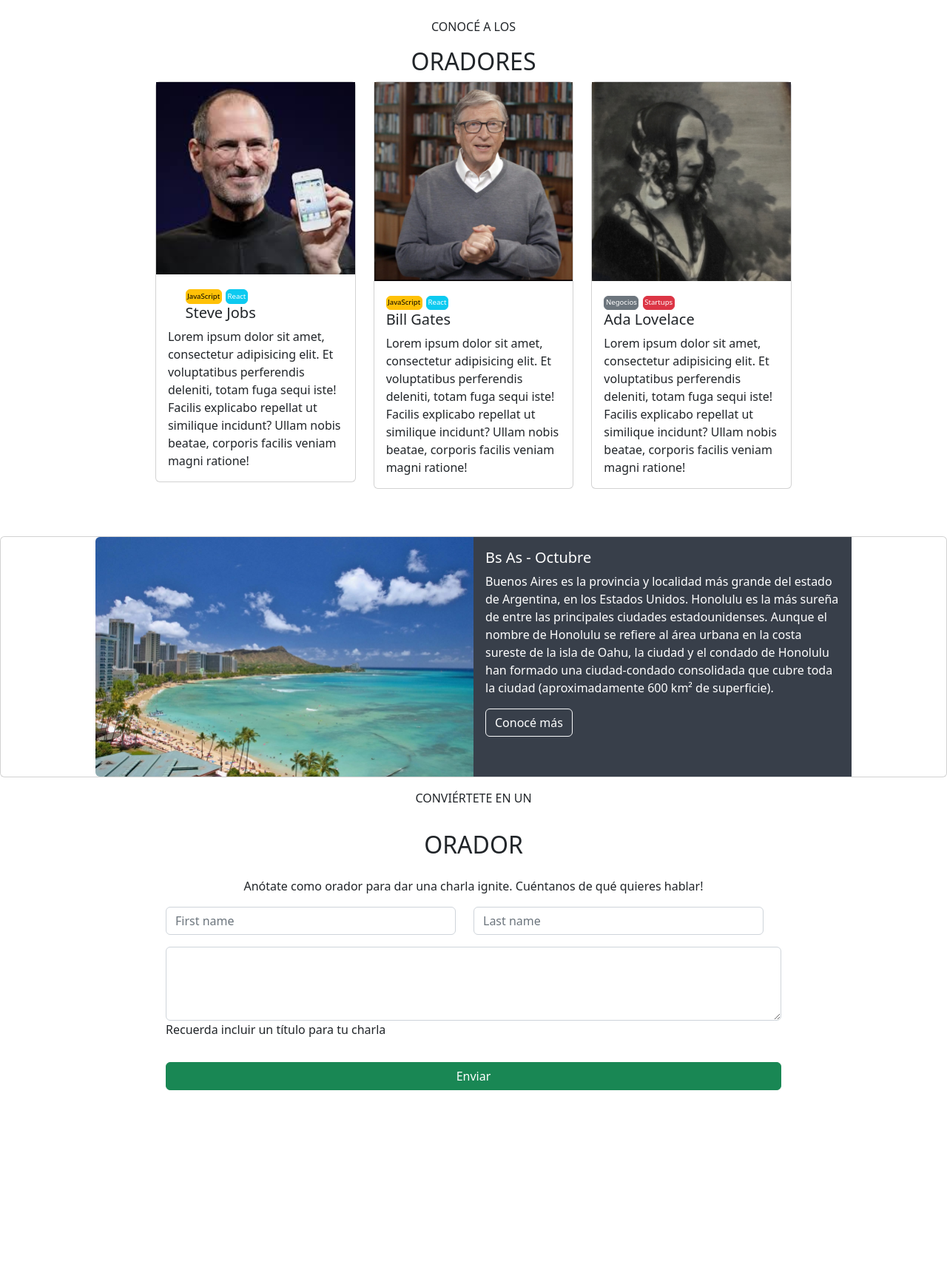
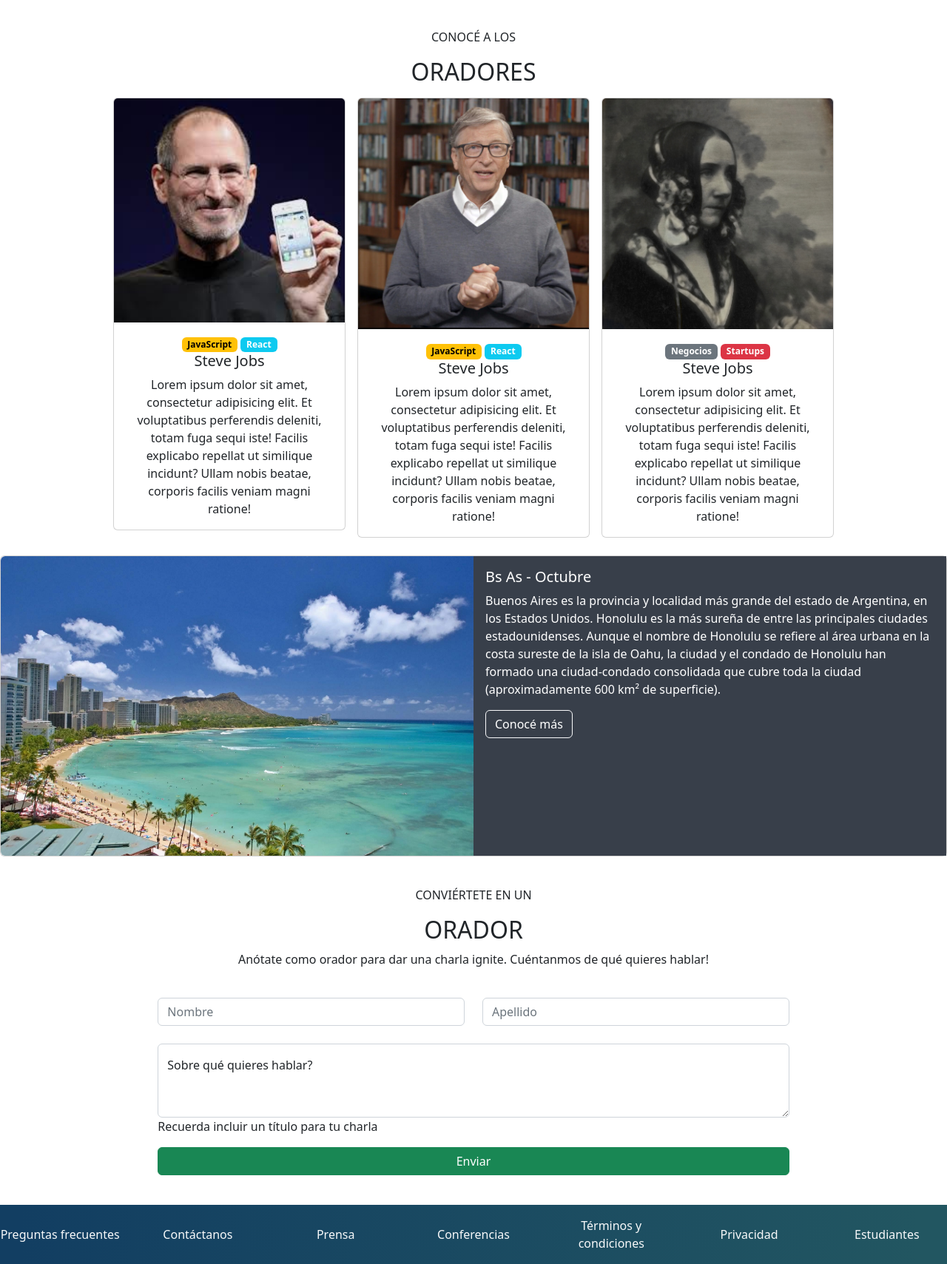
Before and after one commit to XiaoWS1/MiTP2, a plain HTML site: page index.html in a window 1280 px wide. Shown: the part 1065-2774 px from the top of the page at 74% size. Before the commit the page ends 2539 px from the top, so only its background shows below. Drawn offline with nearby package versions, Linux system fonts and the light colour scheme.

Commit message:
Add files via upload

```diff
--- a/index.html
+++ b/index.html
@@ -8,8 +8,9 @@
 </head>
 <body>
     <script src="https://cdn.jsdelivr.net/npm/bootstrap@5.2.3/dist/js/bootstrap.bundle.min.js" integrity="sha384-kenU1KFdBIe4zVF0s0G1M5b4hcpxyD9F7jL+jjXkk+Q2h455rYXK/7HAuoJl+0I4" crossorigin="anonymous"></script>
+    <link rel="stylesheet" href="style.css">
     <!--Mi Navbar-->
-    <nav class="navbar navbar-expand-lg navbar-dark" style="background-color: #383F4A ;">
+    <nav class="navbar navbar-expand-lg navbar-dark mx-auto" style="background-color: #383F4A;">
         <div class="container-fluid">
           <a class="navbar-brand" href="#">
             <img src="Images/codoacodo.png" alt="Logo" width="50" height="36" class="d-inline-block align-text-top">
@@ -24,16 +25,16 @@
                 <a class="nav-link active" aria-current="page" href="#">La conferencia</a>
               </li>
               <li class="nav-item">
-                <a class="nav-link" href="#">Los oradores</a>
+                <a class="nav-link" href="#oradores">Los oradores</a>
               </li>
               <li class="nav-item">
                 <a class="nav-link" href="#">El lugar y la fecha</a>
               </li>
               <li class="nav-item">
-                <a class="nav-link" href="#">Conviértete en orador</a>
+                <a class="nav-link" href="#orador">Conviértete en orador</a>
               </li>
               <li class="nav-item dropdown">
-                <a class="nav-link dropdown-toggle text-success" href="#" role="button" data-bs-toggle="dropdown" aria-expanded="false">
+                <a class="nav-link dropdown-toggle text-success" href="#compra" role="button" data-bs-toggle="dropdown" aria-expanded="false">
                     Comprar tickets
                 </a>
                 <ul class="dropdown-menu">
@@ -82,7 +83,7 @@
             <div class="container">
             <h1>Conf Bs AS</h1>
             <p>Bs As llega por primera vez a Argentina. Un evento para compartir con nuestra comunidad el conocimiento y experiencia de los expertos que están creando el futuro de Internet. Ven a conocer a miembros del evento, a otros estudiantes de Codo a Codo y los oradores de primer nivel que tenemos para ti. Te esperamos!</p>
-            <a href="#" class="btn btn_lg btn text-white btn-outline-light">
+            <a href="#orador" class="btn btn_lg btn text-white btn-outline-light">
                 Quiero ser orador
             </a>
             <a href="#" class="btn btn_lg btn bg-success text-white">
@@ -97,7 +98,7 @@
             <div class="container">
             <h1>Conf Bs AS</h1>
             <p>Bs As llega por primera vez a Argentina. Un evento para compartir con nuestra comunidad el conocimiento y experiencia de los expertos que están creando el futuro de Internet. Ven a conocer a miembros del evento, a otros estudiantes de Codo a Codo y los oradores de primer nivel que tenemos para ti. Te esperamos!</p>
-            <a href="#" class="btn btn_lg btn text-white">
+            <a href="#orador" class="btn btn_lg btn text-white btn-outline-light">
                 Quiero ser orador
             </a>
             <a href="#" class="btn btn_lg btn bg-success text-white">
@@ -112,10 +113,10 @@
             <div class="container">
             <h1>Conf Bs AS</h1>
             <p>Bs As llega por primera vez a Argentina. Un evento para compartir con nuestra comunidad el conocimiento y experiencia de los expertos que están creando el futuro de Internet. Ven a conocer a miembros del evento, a otros estudiantes de Codo a Codo y los oradores de primer nivel que tenemos para ti. Te esperamos!</p>
-            <a href="#" class="btn btn_lg btn text-white">
+            <a href="#orador" class="btn btn_lg btn text-white btn-outline-light">
                 Quiero ser orador
             </a>
-            <a href="#" class="btn btn_lg btn bg-success text-white">
+            <a href="#" class="btn btn_lg btn bg-success text-white" id="compra">
                 Comprar tickets
             </a>
             </div>
@@ -123,71 +124,39 @@
         </div>
       </div>
     <!--Mi Cards-->
-    <style>
-        .container-tarjetas {
-          text-align: center;
-          padding-left: 8%;
-          padding-right: 8%;
-          padding-block-end: 5%;
-          padding-top: 2%;
-        }
-        .card {
-            text-align: left;
-        }
-      </style>
-      <div class="container-tarjetas">
-        <p> CONOCÉ A LOS</p>
-        <h2>ORADORES</h2>
-        <div class="row">
-          <div class="col-sm-4">
+    <div class="container-fluid py-4">
+      <p class="text-center my-3">CONOCÉ A LOS</p>
+        <h2 class="text-center my-3" id="oradores">ORADORES</h2>
+      <div class="card-group gap-3 justify-content-center "  style="text-align: center;">
+        <div class="col-sm-3 mx auto">
           <div class="card">
-              <img src="Images/steve.jpg" alt="SJ">
+              <img src="Images/steve.jpg" class="card-img-top" alt="SJ">
               <div class="card-body">
-                <h5 class="card-title">
-                  <div class="d-grid gap-2 d-md-block">
-                    <button type="button" class="btn btn-warning"
-        style="--bs-btn-padding-y: .1rem; --bs-btn-padding-x: .1rem; --bs-btn-font-size: .60rem;">
-  JavaScript
-</button>
-<button type="button" class="btn btn-info text-white"
-        style="--bs-btn-padding-y: .1rem; --bs-btn-padding-x: .1rem; --bs-btn-font-size: .60rem;">
-  React
-</button><br>
-                  Steve Jobs</h5>
+                  <span class="badge text-bg-warning">JavaScript</span>
+                  <span class="badge text-bg-info text-white">React</span>
+                  <h5 class="card-title">Steve Jobs</h5>
                   <p class="card-text">Lorem ipsum dolor sit amet, consectetur adipisicing elit. Et voluptatibus perferendis deleniti, totam fuga sequi iste! Facilis explicabo repellat ut similique incidunt? Ullam nobis beatae, corporis facilis veniam magni ratione!</p>
               </div>
             </div>
           </div>
-          <div class="col-sm-4">
+          <div class="col-sm-3">
           <div class="card">
-              <img src="Images/bill.jpg" alt="BG">
+              <img src="Images/bill.jpg" class="card-img-top" alt="BG">
               <div class="card-body">
-                <h5 class="card-title">
-                  <button type="button" class="btn btn-warning"
-        style="--bs-btn-padding-y: .1rem; --bs-btn-padding-x: .1rem; --bs-btn-font-size: .60rem;">
-  JavaScript
-</button>
-<button type="button" class="btn btn-info text-white"
-        style="--bs-btn-padding-y: .1rem; --bs-btn-padding-x: .1rem; --bs-btn-font-size: .60rem;">
-  React
-</button><br>Bill Gates</h5>
+                  <span class="badge text-bg-warning">JavaScript</span>
+                  <span class="badge text-bg-info text-white">React</span>
+                  <h5 class="card-title">Steve Jobs</h5>
                   <p class="card-text">Lorem ipsum dolor sit amet, consectetur adipisicing elit. Et voluptatibus perferendis deleniti, totam fuga sequi iste! Facilis explicabo repellat ut similique incidunt? Ullam nobis beatae, corporis facilis veniam magni ratione!</p>
               </div>
           </div>
         </div>
-          <div class="col-sm-4">
+        <div class="col-sm-3">
           <div class="card">
-              <img src="Images/ada.jpeg" alt="AL">
+              <img src="Images/ada.jpeg" class="card-img-top" alt="AL">
               <div class="card-body">
-                <h5 class="card-title">
-                  <button type="button" class="btn btn-secondary"
-        style="--bs-btn-padding-y: .1rem; --bs-btn-padding-x: .1rem; --bs-btn-font-size: .60rem;">
-  Negocios
-</button>
-<button type="button" class="btn btn-danger"
-        style="--bs-btn-padding-y: .1rem; --bs-btn-padding-x: .1rem; --bs-btn-font-size: .60rem;">
-  Startups
-</button><br>Ada Lovelace</h5>
+                  <span class="badge text-bg-secondary">Negocios</span>
+                  <span class="badge text-bg-danger">Startups</span>
+                  <h5 class="card-title">Steve Jobs</h5>
                   <p class="card-text">Lorem ipsum dolor sit amet, consectetur adipisicing elit. Et voluptatibus perferendis deleniti, totam fuga sequi iste! Facilis explicabo repellat ut similique incidunt? Ullam nobis beatae, corporis facilis veniam magni ratione!</p>
               </div>
           </div>
@@ -195,7 +164,7 @@
       </div>
   </div>
     <!--La tercera parte-->
-    <div class="card mb-3" style="max-block-size: 700px;">
+    <div class="card mb-3">
         <div class="row g-0">
           <div class="col-md-6">
             <img src="Images/honolulu.jpg" class="img-fluid rounded-start" alt="Honolulu">
@@ -212,45 +181,40 @@
         </div>
       </div>
       <!--Mi Form-->
-      <style>
-        .row {
-          padding-left: 10%;
-          padding-right: 10%;
-        }
-        .d-grid {
-          padding-left: 10%;
-          padding-right: 10%;
-        }
-        .form-floating {
-          padding-left: 10%;
-          padding-right: 10%;
-        }
-      </style>
-      <form class="row g-3" style="text-align: center;">
+      <div class="form-container border-light bg-white mb-3 py-4 col-8 mx-auto">
+        <form class="text-center">
             <p> CONVIÉRTETE EN UN</p>
-          <h2>ORADOR</h2>
-          <p>Anótate como orador para dar una charla ignite. Cuéntanos de qué quieres hablar!</p>
-        <div class="row">
+            <h2 id="orador">ORADOR</h2>
+            <p>Anótate como orador para dar una charla ignite. Cuéntanmos de qué quieres hablar!</p>
+            <div class="row py-4">
               <div class="col">
-            <input type="text" class="form-control" placeholder="First name" aria-label="First name">
+                <input type="text" class="form-control" placeholder="Nombre" aria-label="Nombre">
               </div>
               <div class="col">
-            <input type="text" class="form-control" placeholder="Last name" aria-label="Last name">
+                <input type="text" class="form-control" placeholder="Apellido" aria-label="Apellido">
               </div>
             </div>
-        <div class="form-floating" style="text-align: left;">
+            <div class="form-floating">
               <textarea class="form-control" placeholder="Leave a comment here" id="floatingTextarea2" style="height: 100px"></textarea>
-          <label for="floatingTextarea2">
-            <!--Sobre qué quieres hablar? PARA AJUSTAR--></label>
-          <p>Recuerda incluir un título para tu charla </p>
+              <label for="floatingTextarea2">Sobre qué quieres hablar?</label>
+              <p style="text-align: left;">Recuerda incluir un título para tu charla</p>
             </div>
             <div class="d-grid gap-2">
               <button class="btn btn-success" type="button">Enviar</button>
             </div>
         </form>
-      <!--FOOTER-->
-      <!--AJUSTAR LOS COLORES VERDES-->
-
-      <!--Mi trabajo todavía está en proceso, mil disculpas profe-->
+    </div>
+<!--Mi footer-->
+    <div>
+      <div class="row d-flex text-center fondo-footer text-light py-3">
+        <div class="col align-self-center mx-auto">Preguntas frecuentes</div>
+        <div class="col align-self-center mx-auto">Contáctanos</div>
+        <div class="col align-self-center mx-auto">Prensa</div>
+        <div class="col align-self-center mx-auto">Conferencias</div>
+        <div class="col align-self-center mx-auto">Términos y condiciones</div>
+        <div class="col align-self-center mx-auto">Privacidad</div>
+        <div class="col align-self-center mx-auto">Estudiantes</div>
+      </div>
+    </div>
 </body>
 </html>
--- /dev/null
+++ b/style.css
@@ -0,0 +1,4 @@
+.fondo-footer {
+    background: rgb(18,62,98);
+    background: linear-gradient(90deg, rgba(18,62,98,1) 3%, rgba(34,86,97,1) 96%);
+}
```
Lines whose indentation alone changed are shown as unchanged.
